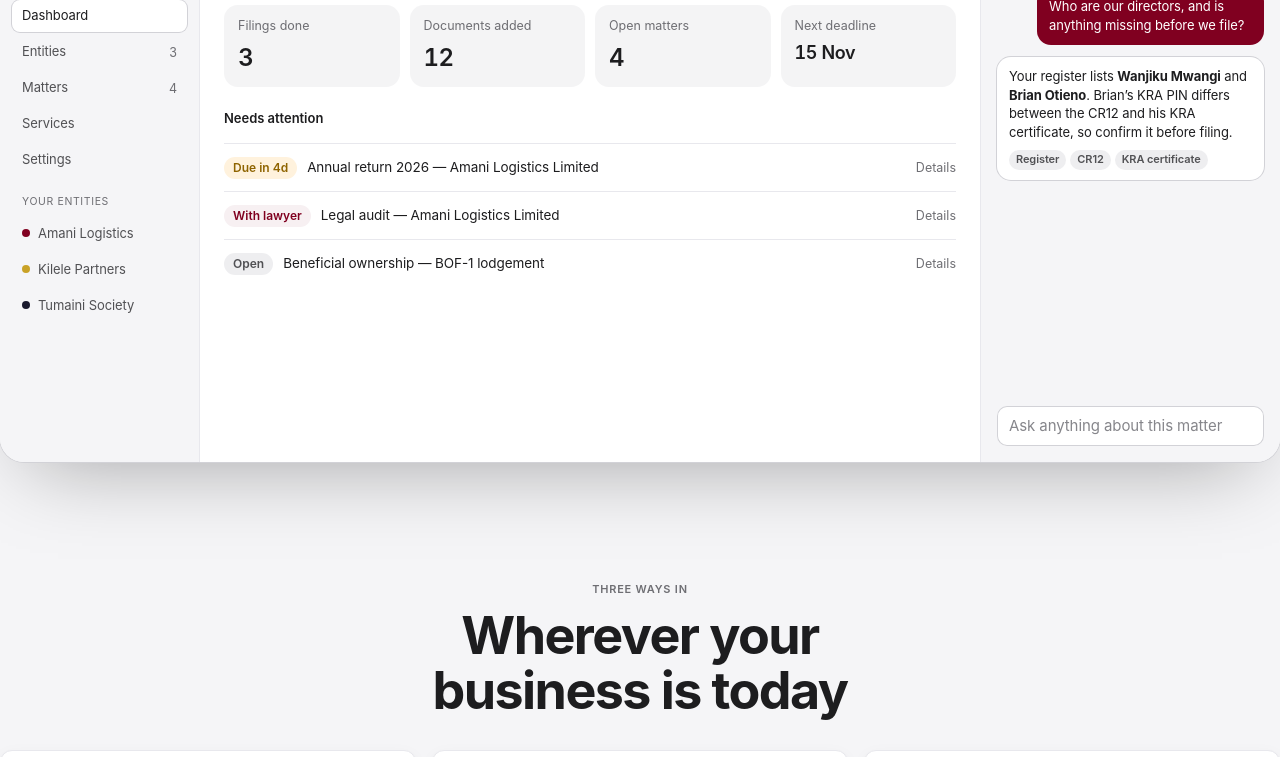
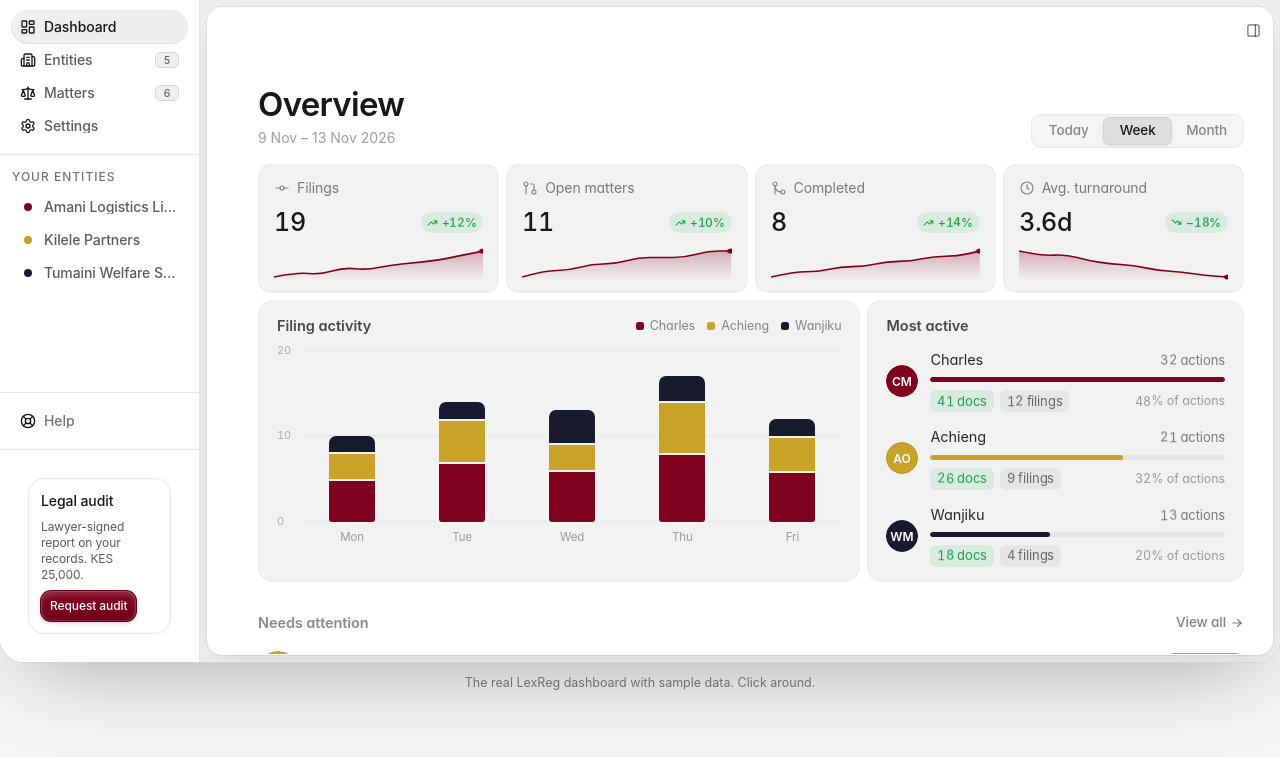
Before and after one commit to lexregafrica/lexregafrica-plartform, a React app: page / in a window 1280 px wide. Shown: the part 1112-1869 px from the top of the page. Built offline with nearby package versions, Linux system fonts and the light colour scheme; animation ran at ten frames a second.

Commit message:
feat: landing preview shows the real dashboard components
Embeds the actual Obsidian shell + analytics dashboard + AI panel with
sample LexReg data instead of a drawn illustration or a screenshot of
client records. Interactive.

Co-Authored-By: Claude Opus 5.5 <noreply@anthropic.com>

```diff
--- a/app/landing.css
+++ b/app/landing.css
@@ -66,3 +66,7 @@
 @media (prefers-reduced-motion: reduce) {
   .hero-in-1, .hero-in-2, .hero-in-3, .hero-in-4 { animation: none; }
 }
+
+/* Live dashboard preview: real components, sample data */
+.h2-live { border-radius: 24px; overflow: hidden; box-shadow: 0 0 0 1px var(--sep), 0 30px 80px -30px rgba(0,0,0,.35); background: #fff; }
+@container lx (max-width: 760px) { .h2-live > div { height: 640px !important; } }
--- a/components/dashboard-mockups/lexreg-dashboards.tsx
+++ b/components/dashboard-mockups/lexreg-dashboards.tsx
@@ -180,12 +180,14 @@ const COMBINED_NAV: DashboardShellNavSection[] = [
   { id: 'your-entities', title: 'Your entities', items: ENTITY_DOTS },
 ]
 
-export function CombinedMock() {
+/** The combined dashboard with sample data. `className` sets the frame
+ *  (full screen in /mockups; a fixed-height window on the landing page). */
+export function CombinedMock({ className = 'h-[100dvh]' }: { className?: string } = {}) {
   const [page, setPage] = useState<AnalyticsDashboardPage>('overview')
   const activeId = Object.keys(PAGE_FOR).find((k) => PAGE_FOR[k] === page) ?? 'dashboard'
 
   return (
-    <div className="h-[100dvh]">
+    <div className={className}>
       <DashboardShell
         brand={BRAND}
         navigation={COMBINED_NAV}
--- a/components/landing/home-v2.tsx
+++ b/components/landing/home-v2.tsx
@@ -6,6 +6,7 @@ import {
 import { LexRegLogoMark } from '@/components/ui/lexreg-logo'
 import { LandingFaq } from '@/components/landing/landing-faq'
 import { HeroBanner } from '@/components/landing/hero-banner'
+import { CombinedMock } from '@/components/dashboard-mockups/lexreg-dashboards'
 
 // Landing page — built from "Home v2" on the LexReg UI Revamp design canvas.
 // Design system v2 (.lx), burgundy on white. No invented logos, stats or
@@ -21,46 +22,13 @@ export function HomeV2() {
         <HeroBanner />
 
         <section className="container" aria-label="Product preview" style={{ paddingTop: 56 }}>
-          <figure className="rise" style={{ '--d': 5, margin: '0 0 24px' } as React.CSSProperties} aria-label="The LexReg dashboard with the LexReg AI panel open (illustration)">
-            <div className="h2-shot" aria-hidden="true">
-              <div className="h2-side">
-                <div className="row gap-2" style={{ padding: '4px 8px 12px' }}><LexRegLogoMark size={22} /><span className="t-subhead" style={{ fontWeight: 600 }}>LexReg</span></div>
-                <div className="it on">Dashboard</div>
-                <div className="it">Entities<span className="grow" /><span className="t-footnote t-3">3</span></div>
-                <div className="it">Matters<span className="grow" /><span className="t-footnote t-3">4</span></div>
-                <div className="it">Services</div>
-                <div className="it">Settings</div>
-                <p className="t-3" style={{ margin: '14px 10px 4px', textTransform: 'uppercase', letterSpacing: '.06em', fontSize: 10.5 }}>Your entities</p>
-                <div className="it"><span className="dot" style={{ background: '#800020' }} />Amani Logistics</div>
-                <div className="it"><span className="dot" style={{ background: '#C9A227' }} />Kilele Partners</div>
-                <div className="it"><span className="dot" style={{ background: '#1A1A2E' }} />Tumaini Society</div>
-              </div>
-              <div className="h2-main">
-                <div className="row between gap-3"><p className="t-title3" style={{ margin: 0 }}>Overview</p><span className="pill">This week</span></div>
-                <div className="h2-kpis">
-                  <div className="h2-kpi"><span className="t-footnote t-3">Filings done</span><b>3</b></div>
-                  <div className="h2-kpi"><span className="t-footnote t-3">Documents added</span><b>12</b></div>
-                  <div className="h2-kpi"><span className="t-footnote t-3">Open matters</span><b>4</b></div>
-                  <div className="h2-kpi"><span className="t-footnote t-3">Next deadline</span><b style={{ fontSize: 18 }}>15 Nov</b></div>
-                </div>
-                <p className="t-subhead" style={{ margin: '6px 0 0', fontWeight: 600 }}>Needs attention</p>
-                <div>
-                  <div className="h2-row"><span className="pill pill-warn">Due in 4d</span><span className="grow truncate">Annual return 2026 — Amani Logistics Limited</span><span className="t-footnote t-3">Details</span></div>
-                  <div className="h2-row"><span className="pill pill-brand">With lawyer</span><span className="grow truncate">Legal audit — Amani Logistics Limited</span><span className="t-footnote t-3">Details</span></div>
-                  <div className="h2-row"><span className="pill">Open</span><span className="grow truncate">Beneficial ownership — BOF-1 lodgement</span><span className="t-footnote t-3">Details</span></div>
-                </div>
-              </div>
-              <div className="h2-ai">
-                <p className="t-footnote t-3" style={{ margin: 0 }}>Matter · Annual return 2026</p>
-                <div className="h2-bubble h2-q">Who are our directors, and is anything missing before we file?</div>
-                <div className="h2-bubble h2-a">
-                  Your register lists <strong>Wanjiku Mwangi</strong> and <strong>Brian Otieno</strong>. Brian&rsquo;s KRA PIN differs between the CR12 and his KRA certificate, so confirm it before filing.
-                  <span className="row wrap gap-1" style={{ marginTop: 8 }}><span className="h2-cite">Register</span><span className="h2-cite">CR12</span><span className="h2-cite">KRA certificate</span></span>
-                </div>
-                <span className="grow" />
-                <div className="input" style={{ display: 'flex', alignItems: 'center', color: 'var(--label-4)' }}>Ask anything about this matter</div>
-              </div>
+          <figure className="rise" style={{ '--d': 5, margin: '0 0 24px' } as React.CSSProperties} aria-label="The LexReg dashboard, with sample data. Try it: click the sidebar or a matter.">
+            {/* The real dashboard components with sample data, not a screenshot:
+                always matches the app, and no client data on a public page. */}
+            <div className="h2-live">
+              <CombinedMock className="h-[720px]" />
             </div>
+            <figcaption className="t-footnote t-3" style={{ textAlign: 'center', marginTop: 12 }}>The real LexReg dashboard with sample data. Click around.</figcaption>
           </figure>
         </section>
 
```
